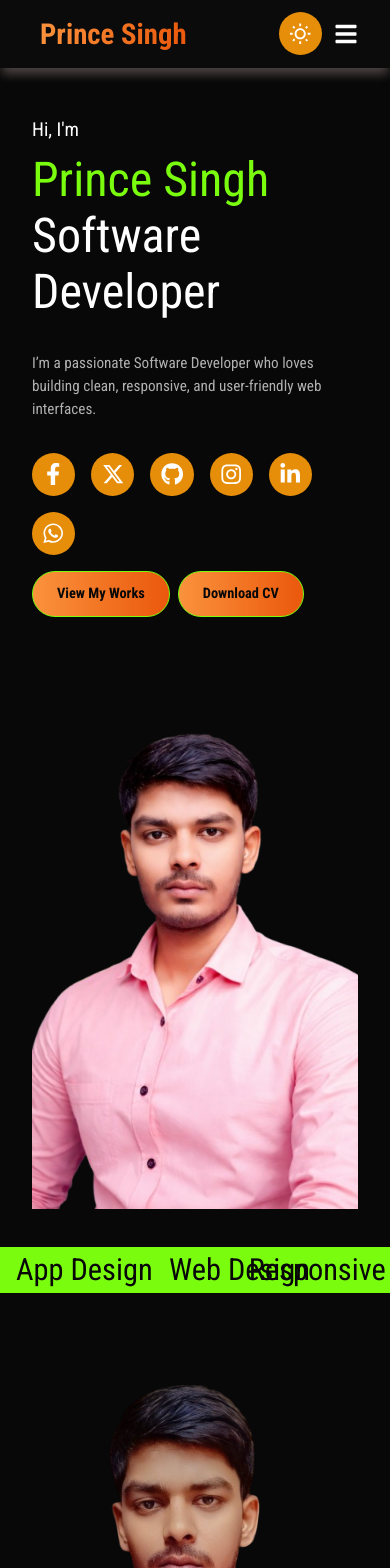
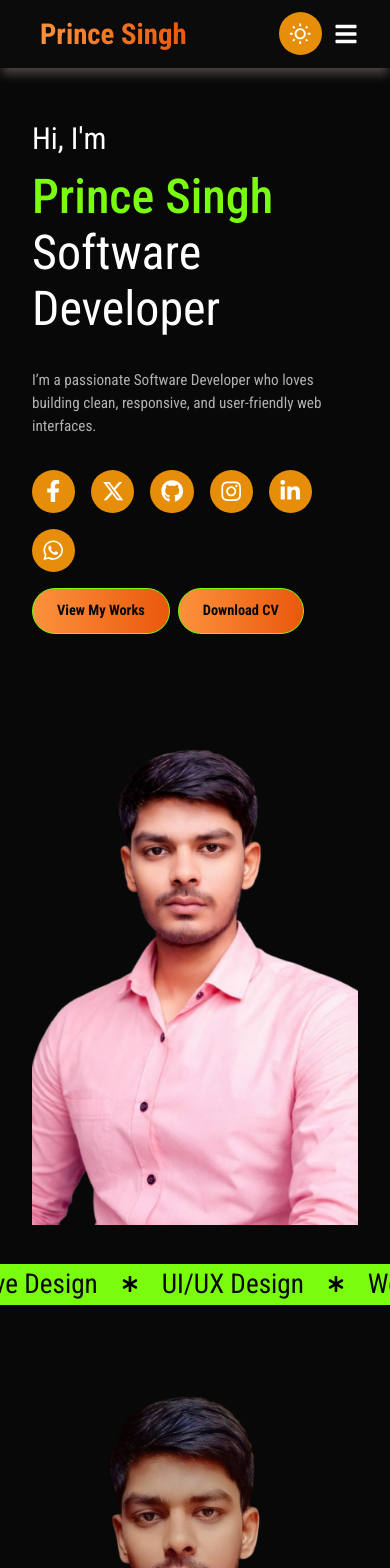
Before and after one commit to prince2425/Portfolio-Web, a React (Vite) app: page / in a window 390 px wide. Shown: the top 1568 px of the page. Built offline with nearby package versions, Linux system fonts and the light colour scheme.

Commit message:
Add some changes

```diff
--- a/src/components/Headline/Headline.css
+++ b/src/components/Headline/Headline.css
@@ -63,12 +63,14 @@
 .moving-text {
   display: flex;
   white-space: nowrap;
+   width: max-content;
 }
 
 .container {
   display: flex;
   align-items: center;
   animation: slide-left 12s linear infinite;
+
 }
 
 .container h5 {
@@ -82,6 +84,22 @@
   margin-right: 3rem;
 }
 
+
+@media screen and (max-width: 600px) {
+  .container h5 {
+    font-size: 1.7rem;
+    margin-right: 1.5rem;
+  }
+
+  .star {
+    font-size: 1rem;
+    margin-right: 1.5rem;
+  }
+}
+
+
+/* Important (smooth infinite scroll fix) */
+
 @keyframes slide-left {
   from {
     transform: translateX(0);
--- a/src/components/Headline/Headline.jsx
+++ b/src/components/Headline/Headline.jsx
@@ -77,6 +77,17 @@ const Headline = () => {
           <h5>UI/UX Design</h5>
           <FaAsterisk className="star" />
         </div>
+
+        <div className="container">
+          <h5>Web Design</h5>
+          <FaAsterisk className="star" />
+          <h5>App Design</h5>
+          <FaAsterisk className="star" />
+          <h5>Responsive Design</h5>
+          <FaAsterisk className="star" />
+          <h5>UI/UX Design</h5>
+          <FaAsterisk className="star" />
+        </div>
       </div>
     </section>
   );
--- a/src/components/Hero/Hero.css
+++ b/src/components/Hero/Hero.css
@@ -26,8 +26,9 @@
 
 .sub-text{
     color: var(--text-primary-clr);
-    font-size: 1.2rem;
+    font-size: 1.9rem;
     text-transform: capitalize;
+    font-size: bold;
 }
 
 h1{
--- a/src/components/Hero/Hero.jsx
+++ b/src/components/Hero/Hero.jsx
@@ -2,51 +2,73 @@ import React from "react";
 import HeroImage from "../../assets/image1.png";
 import CV from "../../assets/Resume.docx";
 import "./Hero.css";
-import { FaFacebookF, FaInstagram, FaLinkedinIn, FaWhatsapp, FaGithub } from "react-icons/fa";
+import {
+  FaFacebookF,
+  FaInstagram,
+  FaLinkedinIn,
+  FaWhatsapp,
+  FaGithub,
+} from "react-icons/fa";
 import { FaXTwitter } from "react-icons/fa6";
-
-
 
 const Hero = () => {
   return (
     <section id="home">
-      <div  className="hero-section flex wrapper gap-4  hight">
+      <div className="hero-section flex wrapper gap-4  hight">
         <div className="hero-content">
           <span className="sub-text ">Hi, I'm</span>
 
           <h1>
-            <span className="green-text ">
-              Prince Singh
-            </span>
-            <br />{" "}
-            <span className="">
-              Software Developer{" "}
-            </span>
+            <span className="green-text font-medium">Prince Singh</span>
+            <br /> <span className="">Software Developer </span>
           </h1>
 
           <p className="para ">
             I’m a passionate Software Developer who loves building clean,
             responsive, and user-friendly web interfaces.
-
           </p>
 
-          <div className="flex gap-1 pb-4">
-                          <a href="https://www.facebook.com/prince.singh.760369/?_rdr" target="_blank"  className="icon-container black-inverse">
+          <div className="flex gap-1 m-4 pb-4">
+            <a
+              href="https://www.facebook.com/prince.singh.760369/?_rdr"
+              target="_blank"
+              className="icon-container black-inverse"
+            >
               <FaFacebookF />
             </a>
-                          <a href="https://x.com/Prince_singh731" target="_blank"  className="icon-container black-inverse">
+            <a
+              href="https://x.com/Prince_singh731"
+              target="_blank"
+              className="icon-container black-inverse"
+            >
               <FaXTwitter />
             </a>
-                          <a href="https://github.com/prince2425" target="_blank" className="icon-container black-inverse">
+            <a
+              href="https://github.com/prince2425"
+              target="_blank"
+              className="icon-container black-inverse"
+            >
               <FaGithub />
             </a>
-                          <a href="https://www.instagram.com/prince_singh_731_/" target="_blank"  className="icon-container black-inverse">
+            <a
+              href="https://www.instagram.com/prince_singh_731_/"
+              target="_blank"
+              className="icon-container black-inverse"
+            >
               <FaInstagram />
             </a>
-                          <a href="https://www.linkedin.com/in/prince-singh-7008062a6/" target="_blank"  className="icon-container black-inverse">
+            <a
+              href="https://www.linkedin.com/in/prince-singh-7008062a6/"
+              target="_blank"
+              className="icon-container black-inverse"
+            >
               <FaLinkedinIn />
             </a>
-                          <a href="https://wa.me/8303508816" target="_blank"  className="icon-container black-inverse">
+            <a
+              href="https://wa.me/8303508816"
+              target="_blank"
+              className="icon-container black-inverse"
+            >
               <FaWhatsapp />
             </a>
           </div>
@@ -56,26 +78,15 @@ const Hero = () => {
               View My Works
             </a>
 
-            <a
-              href={CV}
-              download="MyCV"
-              className=" btn border-btn "
-            >
+            <a href={CV} download="MyCV" className=" btn border-btn ">
               Download CV
             </a>
           </div>
         </div>
 
         <div className="hero-image ">
-          <img
-            src={HeroImage}
-            alt="Hero Image"
-            className=" "
-          />
-
+          <img src={HeroImage} alt="Hero Image" className=" " />
         </div>
-
-
       </div>
     </section>
   );
--- a/src/components/Testimonial/Testimonial.css
+++ b/src/components/Testimonial/Testimonial.css
@@ -37,14 +37,34 @@
 }
 
 .slick-slide{
-    padding-inline:40px;
+
+  padding-inline: 20px;
+  box-sizing: border-box;
 }
 
 .slick-list{
-    padding-inline:0;
+    padding-inline:10;
+}
+
+.card {
+  width: 100%;
+  max-width: 100%;
+  overflow: hidden;
 }
 
 
+
+
+
+@media screen and (max-width: 600px) {
+  .slick-slide {
+    padding-inline: 10px;  /* 👈 aur kam */
+  }
+
+  .card {
+    width: 100%;           /* 👈 full width */
+  }
+}
 
 
 
```
Lines whose indentation alone changed are shown as unchanged.
